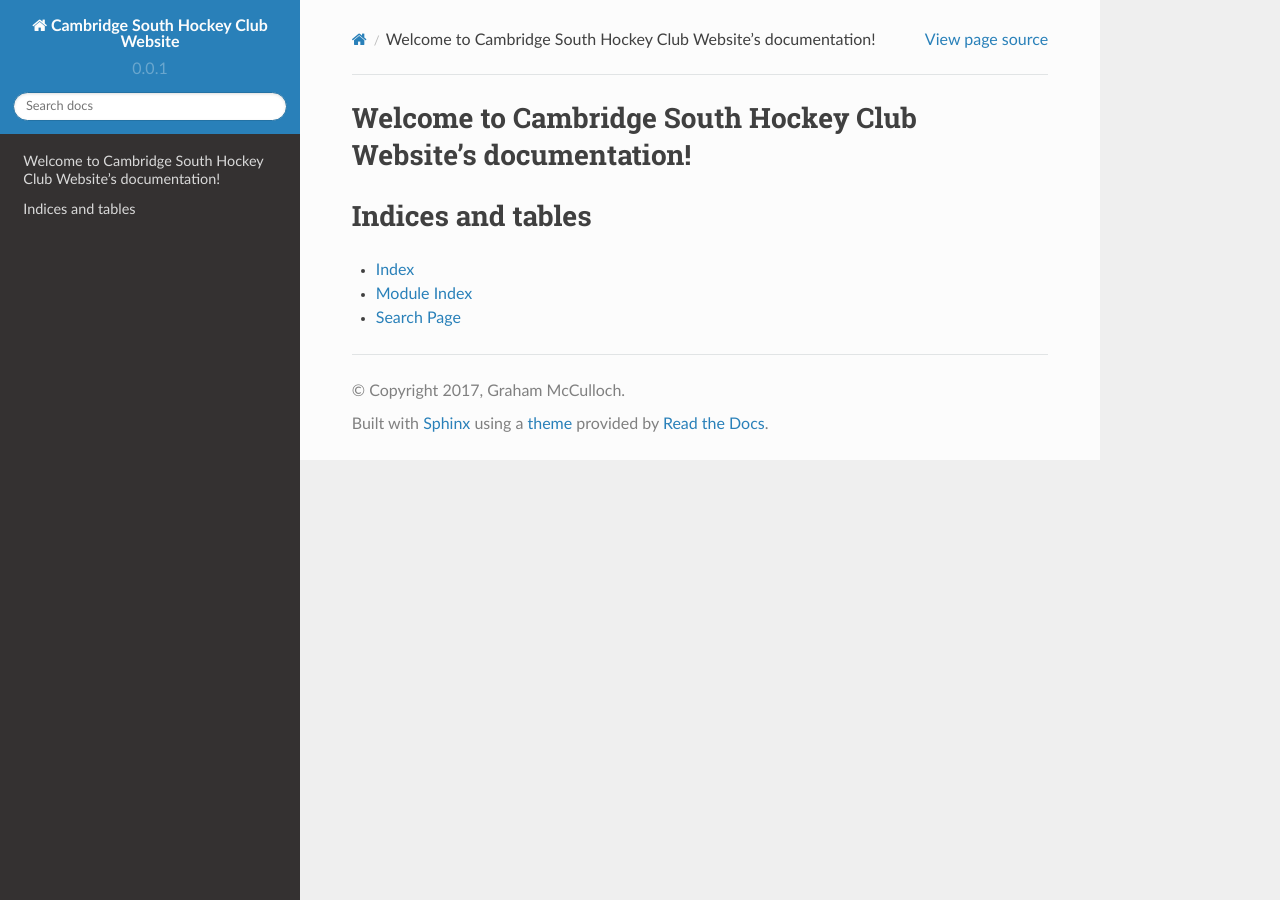
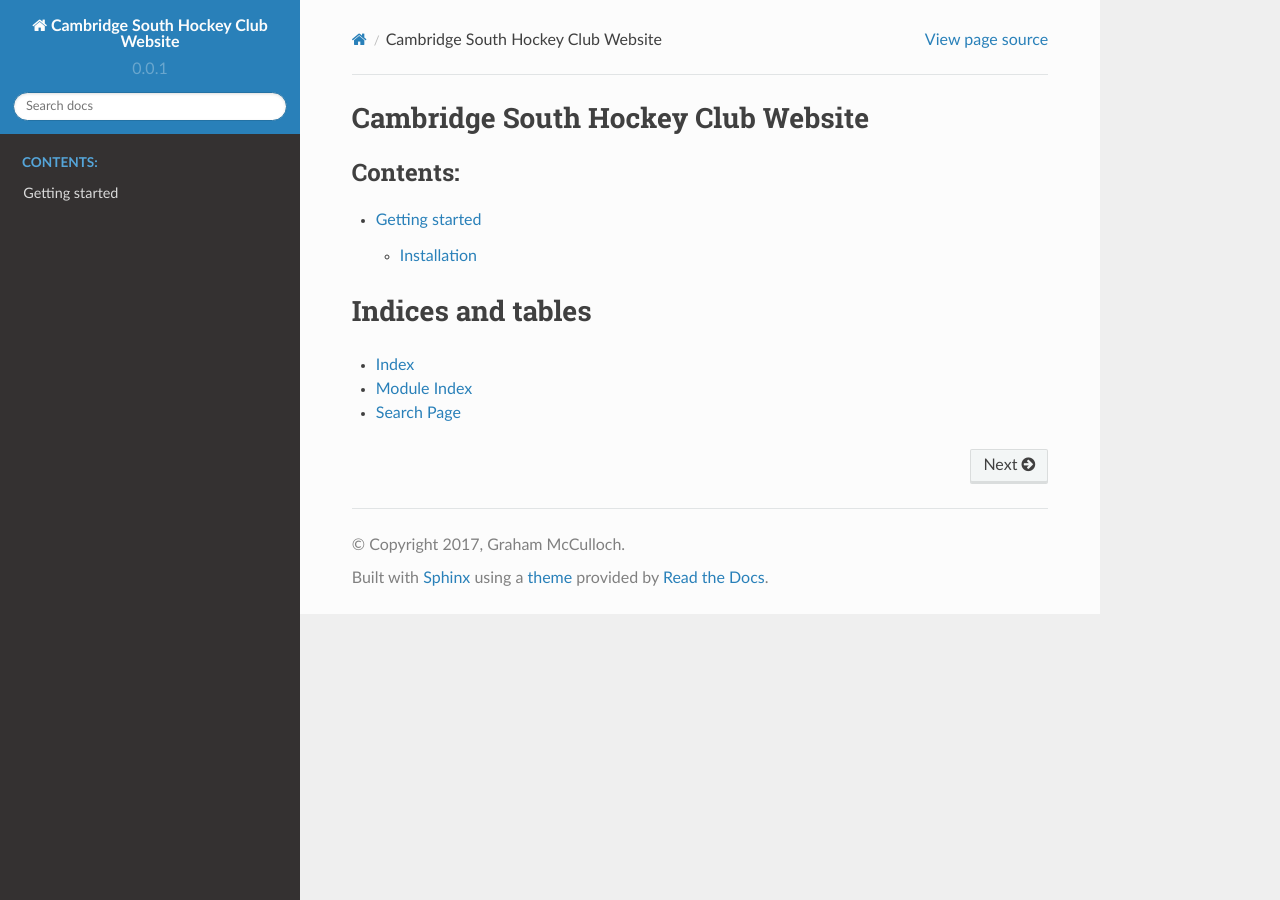
Before and after one commit to cshc/cshc-web, a Sphinx documentation site: the page built from docs/index.rst, in a window 1280 px wide. Built offline with Sphinx 7.4.7 and the Read the Docs theme 2.0.0, drawn with Linux system fonts in a browser that asks for light colours.

Commit message:
Dummy content for documentation

```diff
--- /dev/null
+++ b/docs/getting_started.rst
@@ -0,0 +1,14 @@
+.. _getting_started:
+
+
+***************
+Getting started
+***************
+
+If you're looking to contribute to the development of Cambridge South Hockey Club's website, this is the place to start!
+
+Installation
+===========
+
+Pre-requisites
+______________
--- a/docs/index.rst
+++ b/docs/index.rst
@@ -3,14 +3,14 @@
    You can adapt this file completely to your liking, but it should at least
    contain the root `toctree` directive.
 
-Welcome to Cambridge South Hockey Club Website's documentation!
+Cambridge South Hockey Club Website
 ===============================================================
 
 .. toctree::
    :maxdepth: 2
    :caption: Contents:
 
-
+   getting_started.rst
 
 Indices and tables
 ==================
```
